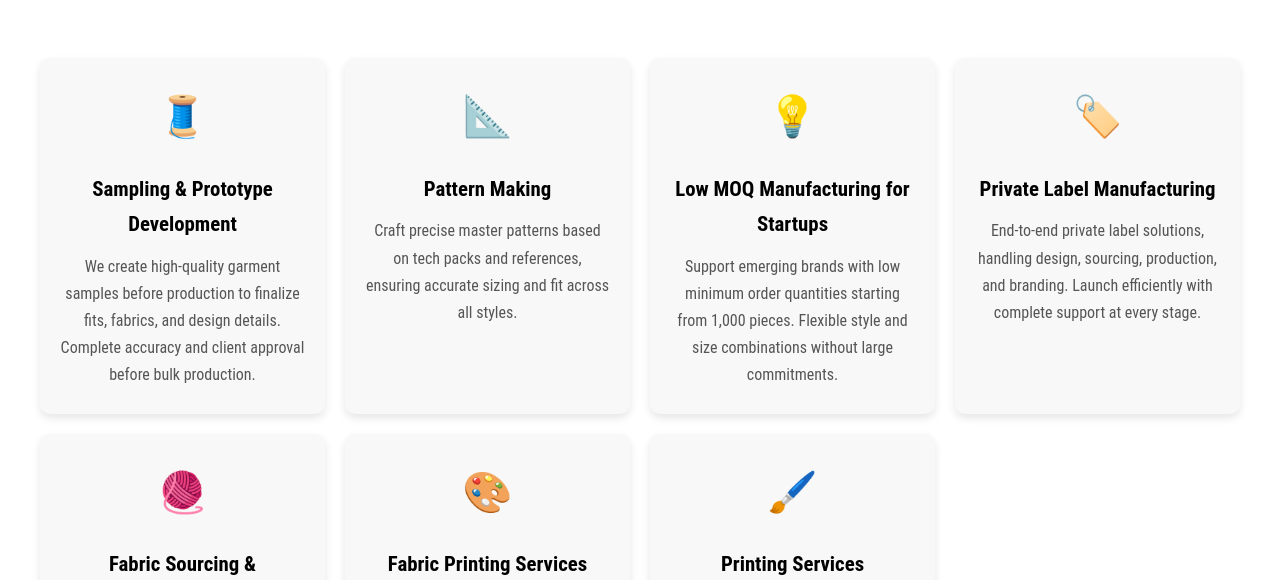
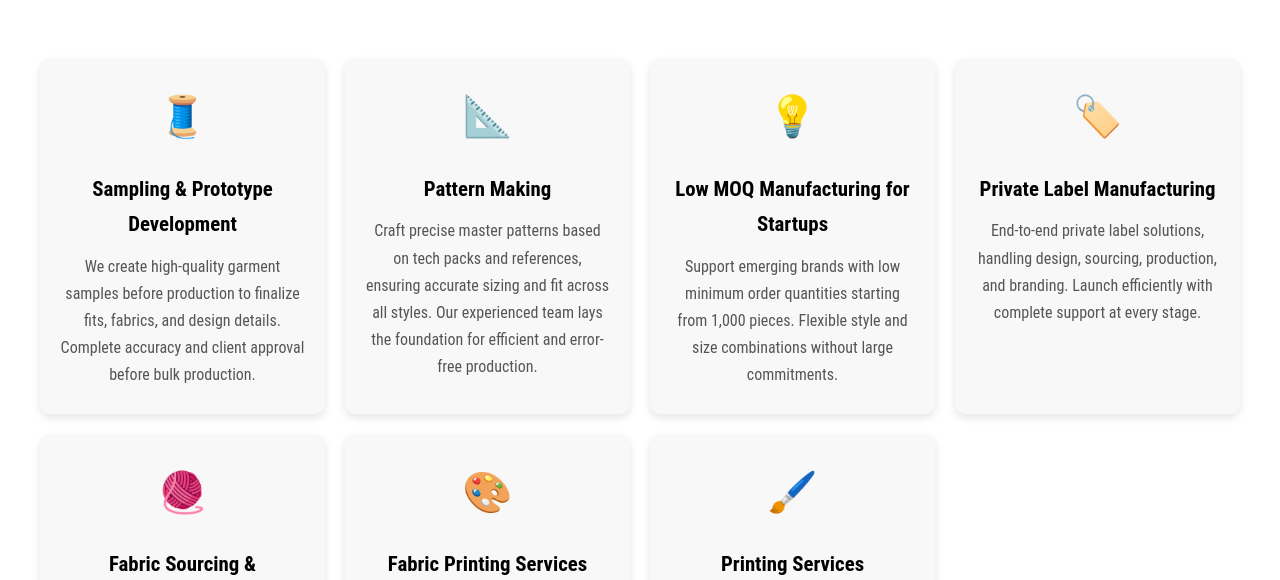
Before and after one commit to mis447/trancz-website, a plain HTML site: page services.html in a window 1280 px wide. Shown: the part 650-1230 px from the top of the page. Drawn offline with Linux system fonts and the light colour scheme; a web font is replaced by a local one.

Commit message:
Add Pattern Making service to services.html
Updated the services.html file to include a new card for Pattern Making, emphasizing the team's role in efficient production.

```diff
--- a/services.html
+++ b/services.html
@@ -268,7 +268,8 @@ nav a:hover {
       <div class="card-icon">📐</div>
       <div class="card-content">
         <h3>Pattern Making</h3>
-        <p>Craft precise master patterns based on tech packs and references, ensuring accurate sizing and fit across all styles.</p>
+        <p>Craft precise master patterns based on tech packs and references, ensuring accurate sizing and fit across all styles. Our experienced team lays the foundation for efficient and error-free production.
+</p>
       </div>
     </div>
 
```
